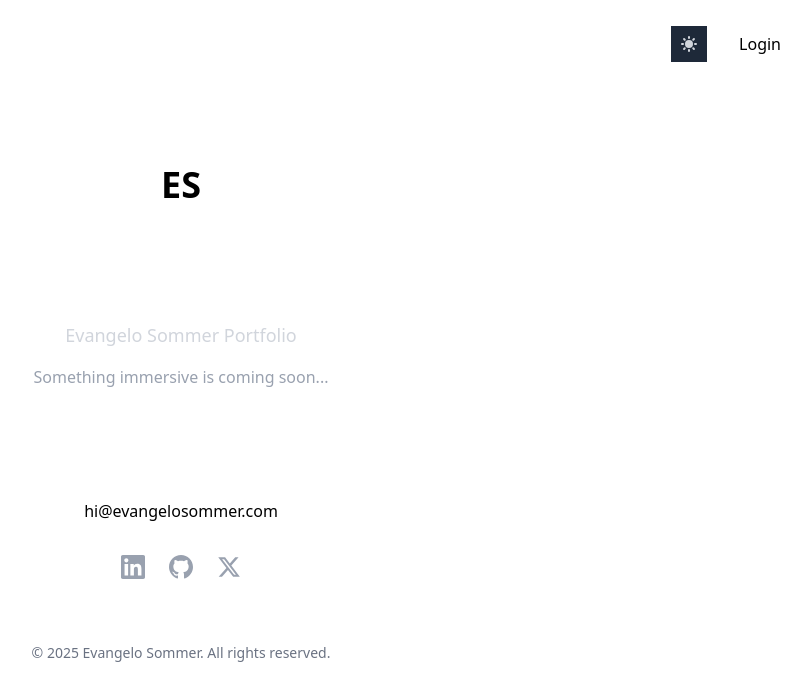
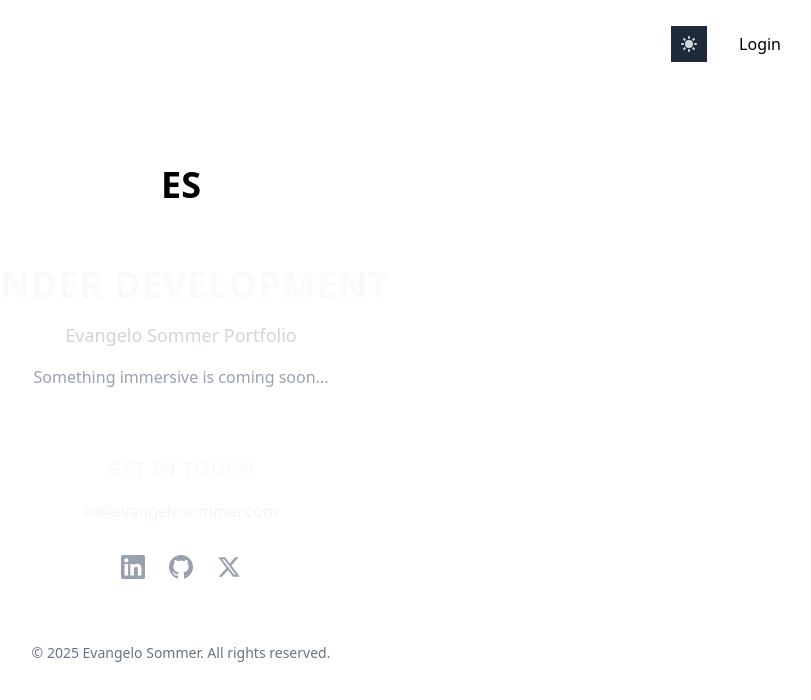
Before and after one commit to epsommer/evangelo-sommer, a Next.js app: page / in a window 1280 px wide. Shown: the top 700 px of the page, without its empty margins (459-1270 px from the left). Built offline with nearby package versions, Linux system fonts and the light colour scheme; a web font is replaced by a local one.

Commit message:
fix: lighten text colors in dark mode for better readability

```diff
--- a/src/app/page.tsx
+++ b/src/app/page.tsx
@@ -75,7 +75,7 @@ export default function MaintenancePage() {
         {/* Heading */}
         <div className="space-y-4">
           <h1 className={`text-4xl md:text-6xl font-bold font-space-grotesk uppercase tracking-wide ${
-            isDark ? "text-white" : "text-gray-900"
+            isDark ? "text-gray-50" : "text-gray-900"
           }`}>
             Under Development
           </h1>
@@ -97,7 +97,7 @@ export default function MaintenancePage() {
         {/* Contact Information */}
         <div className="space-y-4">
           <h2 className={`text-xl font-bold font-space-grotesk uppercase tracking-wide ${
-            isDark ? "text-white" : "text-gray-900"
+            isDark ? "text-gray-50" : "text-gray-900"
           }`}>
             Get In Touch
           </h2>
@@ -105,7 +105,7 @@ export default function MaintenancePage() {
             href="mailto:hi@evangelosommer.com"
             className={`inline-block transition-colors duration-200 font-space-grotesk ${
               isDark
-                ? "text-tactical-gold hover:text-gold-dark"
+                ? "text-gray-100 hover:text-tactical-gold"
                 : "text-yellow-600 hover:text-yellow-700"
             }`}
           >
```
